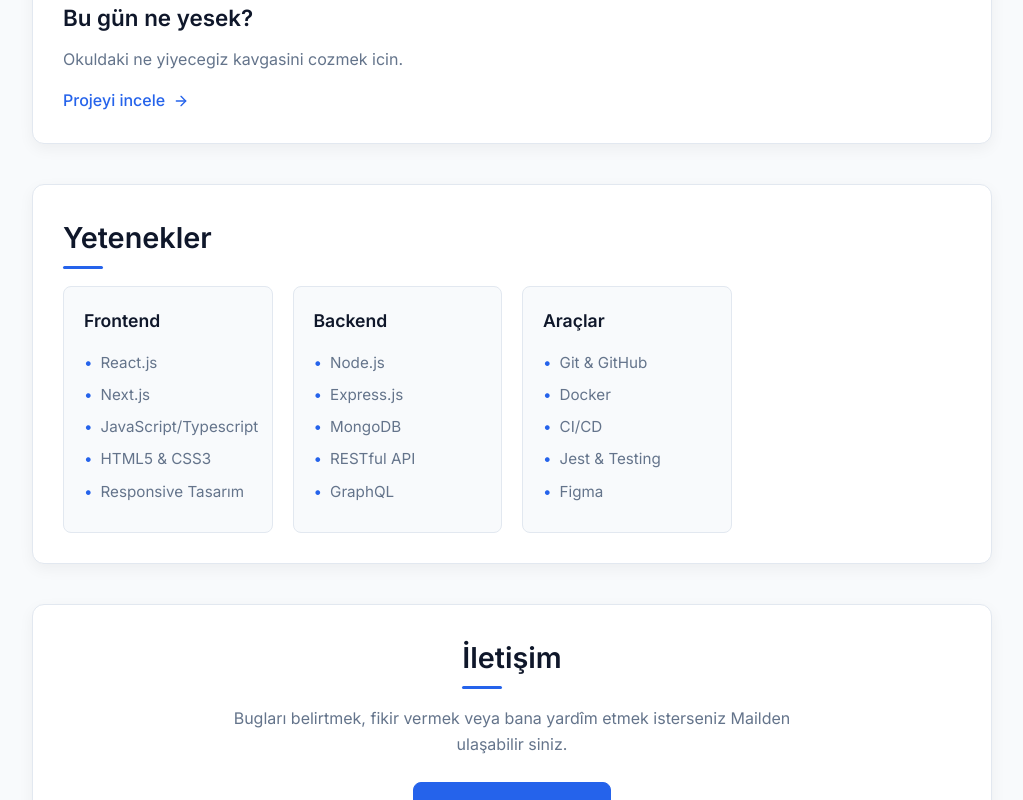
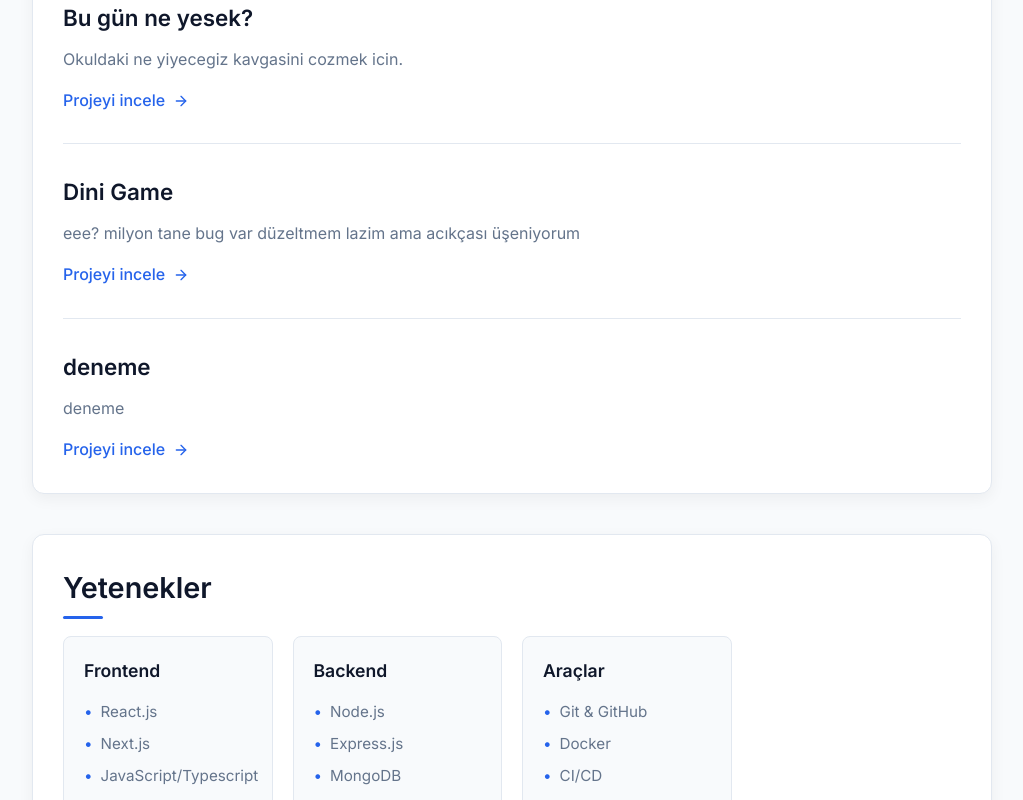
Before and after one commit to emirontop/About-me, a Next.js app: page / in a window 1280 px wide. Shown: the part 1113-1913 px from the top of the page, without its empty margins (128-1151 px from the left). Built offline with nearby package versions, Linux system fonts and the light colour scheme.

Commit message:
Update index.js

```diff
--- a/pages/index.js
+++ b/pages/index.js
@@ -17,7 +17,17 @@ const projects = [
     name: 'Bu gün ne yesek?',
     description: 'Okuldaki ne yiyecegiz kavgasini cozmek icin.',
     link: 'https://ne-yesek-beta.vercel.app/'
-  }
+  },
+  {
+    name: 'Dini Game',
+    description: 'eee? milyon tane bug var düzeltmem lazim ama acıkçası üşeniyorum',
+    link: 'https://dino-game-tan.vercel.app/'
+  },
+  {
+    name: 'deneme',
+    description: 'deneme',
+    link: 'deneme'
+  },
 ];
 
 export default function Home() {
```
